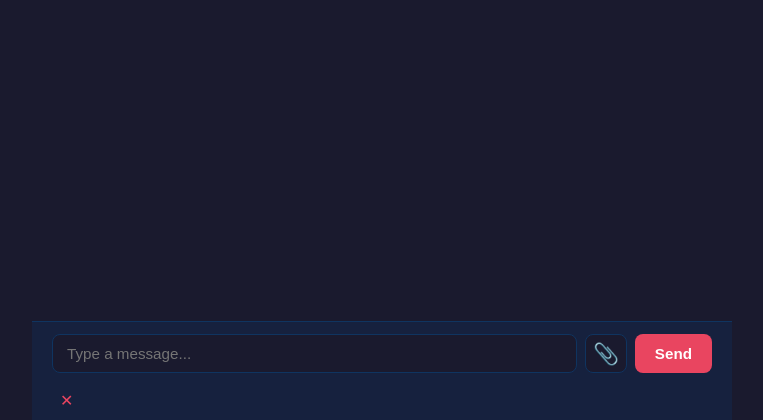
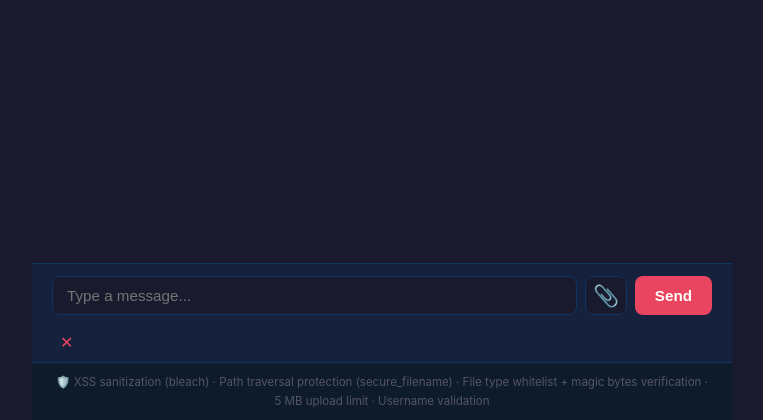
Before and after one commit to Khuslen88/secure_chat, a Flask app: page / in a window 1280 px wide. Shown: the part 380-800 px from the top of the page, without its empty margins (258-1021 px from the left). Run offline with Flask 3, Linux system fonts and the light colour scheme; data that the repository does not hold is empty.

Commit message:
Polish UI with message styling and error handling
Add per-user colored message borders and author names, file type
icons for attachments, and a security info footer showing all
active protections. Improves visual feedback for the chat experience.

Co-Authored-By: Claude Opus 4.5 <noreply@anthropic.com>

```diff
--- a/static/app.js
+++ b/static/app.js
@@ -11,6 +11,31 @@
     const errorBar = document.getElementById("error-bar");
 
     let lastMessageCount = 0;
+
+    // --- Per-user colors ---
+    const USER_COLORS = [
+        "#e94560", "#53a8e2", "#f0a500", "#6bcb77",
+        "#c77dff", "#ff6b6b", "#48bfe3", "#ffd166",
+    ];
+    const userColorMap = {};
+
+    function colorForUser(username) {
+        if (!userColorMap[username]) {
+            const idx = Object.keys(userColorMap).length % USER_COLORS.length;
+            userColorMap[username] = USER_COLORS[idx];
+        }
+        return userColorMap[username];
+    }
+
+    // --- File type icons ---
+    function fileIcon(filename) {
+        const ext = filename.split(".").pop().toLowerCase();
+        const icons = {
+            pdf: "📕", png: "🖼️", jpg: "🖼️", jpeg: "🖼️", gif: "🖼️",
+            txt: "📝", csv: "📊", docx: "📄",
+        };
+        return icons[ext] || "📎";
+    }
 
     // --- Error display ---
     function showError(msg) {
@@ -37,14 +62,17 @@
         messagesEl.innerHTML = "";
         messages.forEach((msg) => {
             const div = document.createElement("div");
-            div.className = "message";
+            div.className = "message color-border";
+            const color = colorForUser(msg.username);
+            div.style.borderLeftColor = color;
 
             const time = new Date(msg.timestamp).toLocaleTimeString();
-            let html = `<div class="meta"><span class="author">${escapeHtml(msg.username)}</span> · ${time}</div>`;
+            let html = `<div class="meta"><span class="author" style="color:${color}">${escapeHtml(msg.username)}</span> · ${time}</div>`;
             html += `<div class="body">${escapeHtml(msg.content)}</div>`;
 
             if (msg.filename) {
-                html += `<div class="attachment"><a href="/api/files/${encodeURIComponent(msg.filename)}" target="_blank">📄 ${escapeHtml(msg.filename)}</a></div>`;
+                const icon = fileIcon(msg.filename);
+                html += `<div class="attachment"><a href="/api/files/${encodeURIComponent(msg.filename)}" target="_blank">${icon} ${escapeHtml(msg.filename)}</a></div>`;
             }
 
             div.innerHTML = html;
--- a/static/style.css
+++ b/static/style.css
@@ -77,7 +77,11 @@ body {
 
 .message .meta .author {
     font-weight: 600;
-    color: #e94560;
+}
+
+.message .color-border {
+    border-left: 3px solid #e94560;
+    padding-left: 11px;
 }
 
 .message .body {
@@ -174,3 +178,17 @@ body {
     font-size: 0.85rem;
     text-align: center;
 }
+
+.security-footer {
+    padding: 10px 20px;
+    background: #0d1b2a;
+    border-top: 1px solid #0f3460;
+    font-size: 0.72rem;
+    color: #556;
+    text-align: center;
+    line-height: 1.6;
+}
+
+.security-footer .shield {
+    color: #3a9e5c;
+}
--- a/templates/index.html
+++ b/templates/index.html
@@ -31,6 +31,13 @@
             <button id="file-clear" title="Remove file">✕</button>
         </div>
         <div id="error-bar" class="error-bar" hidden></div>
+        <footer class="security-footer">
+            <span class="shield">🛡️</span> XSS sanitization (bleach)
+            · Path traversal protection (secure_filename)
+            · File type whitelist + magic bytes verification
+            · 5 MB upload limit
+            · Username validation
+        </footer>
     </div>
 
     <script src="/static/app.js"></script>
```
